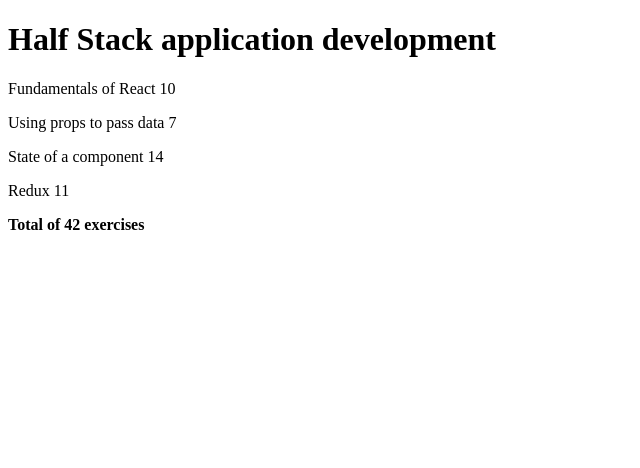
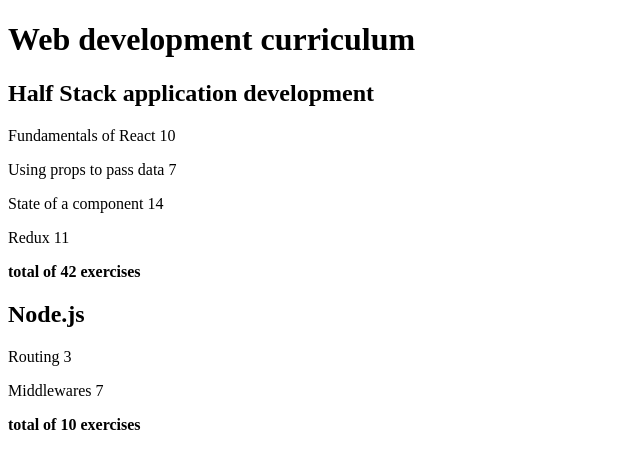
Before and after one commit to gdsimoes/fullstackopen, a React (Vite) app in the folder part2/courseinfo/: page / in a window 1280 px wide. Shown: the top 468 px of the page, without its empty margins (0-640 px from the left). Built offline with nearby package versions, Linux system fonts and the light colour scheme.

Commit message:
Add solution to exercises 2.4 and 2.5

```diff
--- a/part2/courseinfo/src/App.jsx
+++ b/part2/courseinfo/src/App.jsx
@@ -1,9 +1,10 @@
 import Course from "./components/Course";
 
 const App = () => {
-    const course = {
+    const courses = [
+        {
+            name: "Half Stack application development",
             id: 1,
-        name: "Half Stack application development",
             parts: [
                 {
                     name: "Fundamentals of React",
@@ -26,9 +27,33 @@
                     id: 4,
                 },
             ],
-    };
+        },
+        {
+            name: "Node.js",
+            id: 2,
+            parts: [
+                {
+                    name: "Routing",
+                    exercises: 3,
+                    id: 1,
+                },
+                {
+                    name: "Middlewares",
+                    exercises: 7,
+                    id: 2,
+                },
+            ],
+        },
+    ];
 
-    return <Course course={course} />;
+    return (
+        <>
+            <h1>Web development curriculum</h1>
+            {courses.map((course) => (
+                <Course key={course.id} course={course} />
+            ))}
+        </>
+    );
 };
 
 export default App;
--- a/part2/courseinfo/src/components/Course.jsx
+++ b/part2/courseinfo/src/components/Course.jsx
@@ -1,5 +1,5 @@
 function Header({ course }) {
-    return <h1>{course}</h1>;
+    return <h2>{course}</h2>;
 }
 
 function Part({ part, exercises }) {
@@ -23,7 +23,7 @@
 function Total({ parts }) {
     return (
         <p>
-            <strong>Total of {parts.reduce((sum, part) => sum + part.exercises, 0)} exercises</strong>
+            <strong>total of {parts.reduce((sum, part) => sum + part.exercises, 0)} exercises</strong>
         </p>
     );
 }
```
Lines whose indentation alone changed are shown as unchanged.
